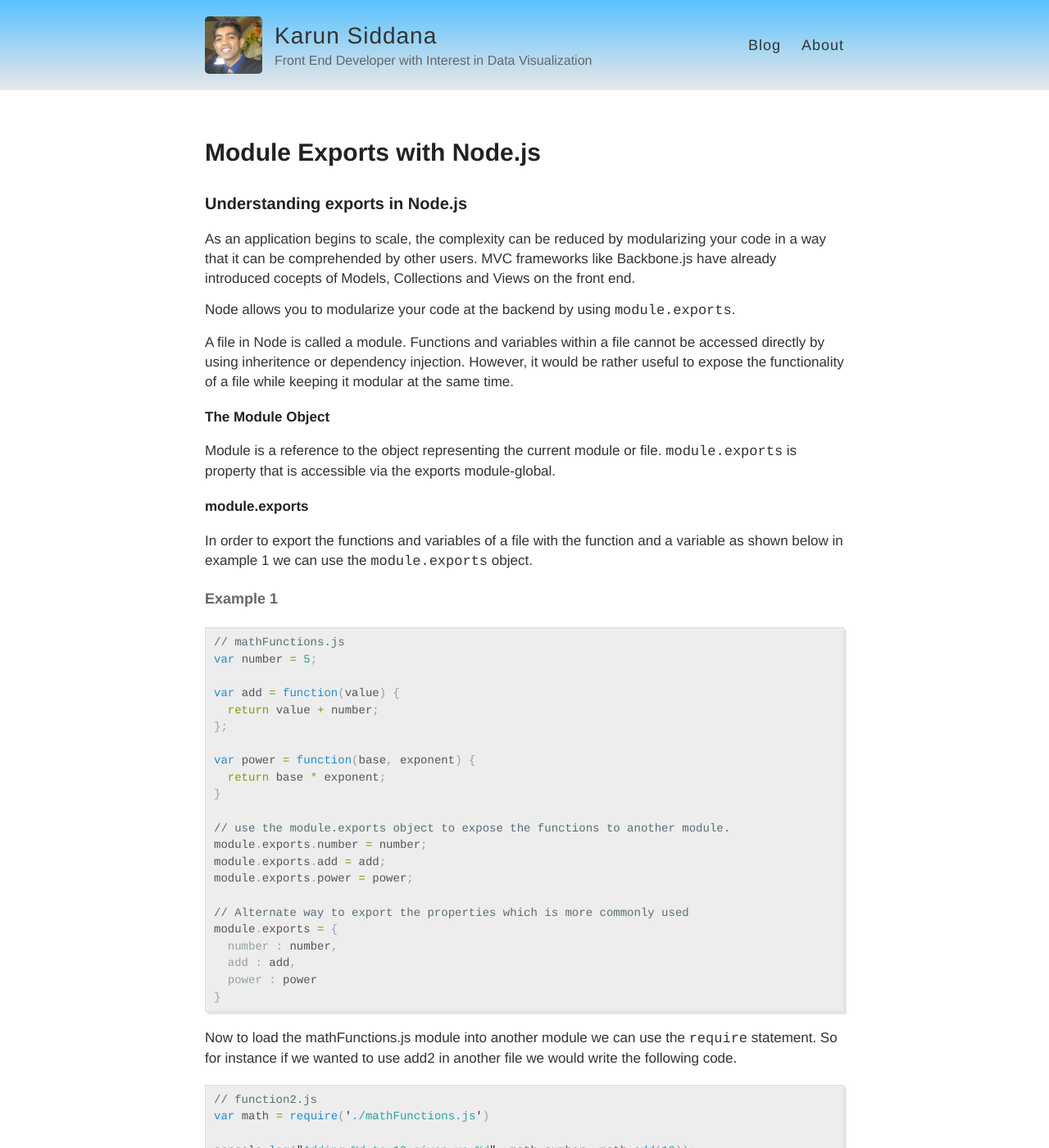
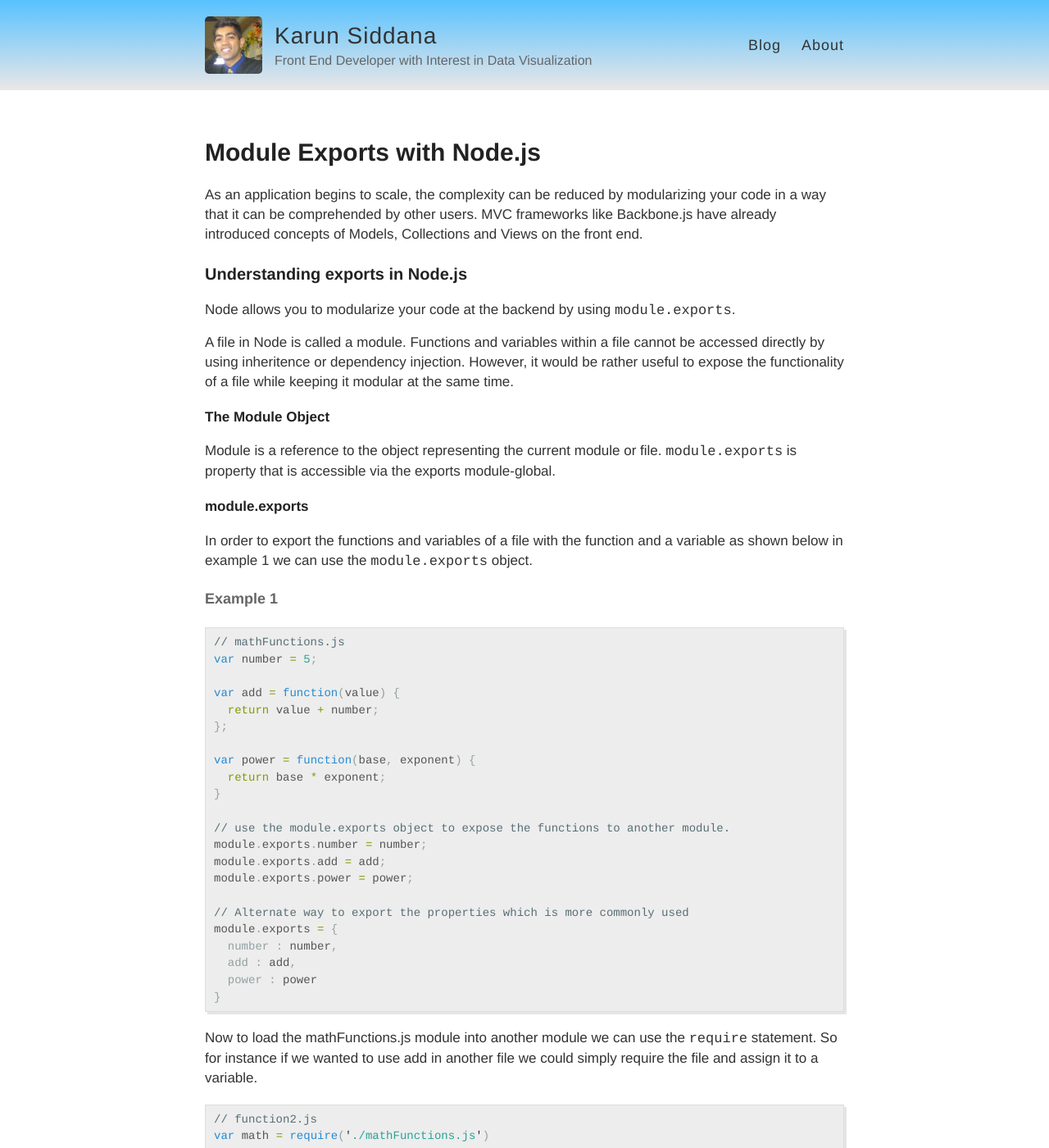
Before and after one commit to ksiddana/ksiddana.github.io, a Jekyll site: the page built from _posts/2016-01-31-Module-Exports-Node.md, in a window 1280 px wide and 1400 px high. Shown: the whole window at 82% size. Built offline with Jekyll 4.4.1, drawn with Linux system fonts in a browser that asks for light colours; Markdown is read by kramdown in place of the engine named in the settings.

Commit message:
Fixed some typos in the blog

```diff
--- a/_posts/2016-01-31-Module-Exports-Node.md
+++ b/_posts/2016-01-31-Module-Exports-Node.md
@@ -4,13 +4,11 @@ title: Module Exports with Node.js
 date: 2016-01-31 16:00:00
 ---
 
+As an application begins to scale, the complexity can be reduced by modularizing your code in a way that it can be comprehended by other users. MVC frameworks like Backbone.js have already introduced concepts of Models, Collections and Views on the front end.
+
 ###Understanding exports in Node.js
 
-As an application begins to scale, the complexity can be reduced by modularizing your code in a way that it can be comprehended by other users. MVC frameworks like Backbone.js have already introduced cocepts of Models, Collections and Views on the front end.
-
 Node allows you to modularize your code at the backend by using `module.exports`.
-
-
 
 A file in Node is called a module. Functions and variables within a file cannot be accessed directly by using inheritence or dependency injection. However, it would be rather useful to expose the functionality of a file while keeping it modular at the same time.
 
@@ -48,7 +46,7 @@ module.exports = {
 }
 {% endhighlight %}
 
-Now to load the mathFunctions.js module into another module we can use the `require` statement. So for instance if we wanted to use add2 in another file we would write the following code.
+Now to load the mathFunctions.js module into another module we can use the `require` statement. So for instance if we wanted to use add in another file we could simply require the file and assign it to a variable.
 
 {% highlight javascript %}
 // function2.js
```
